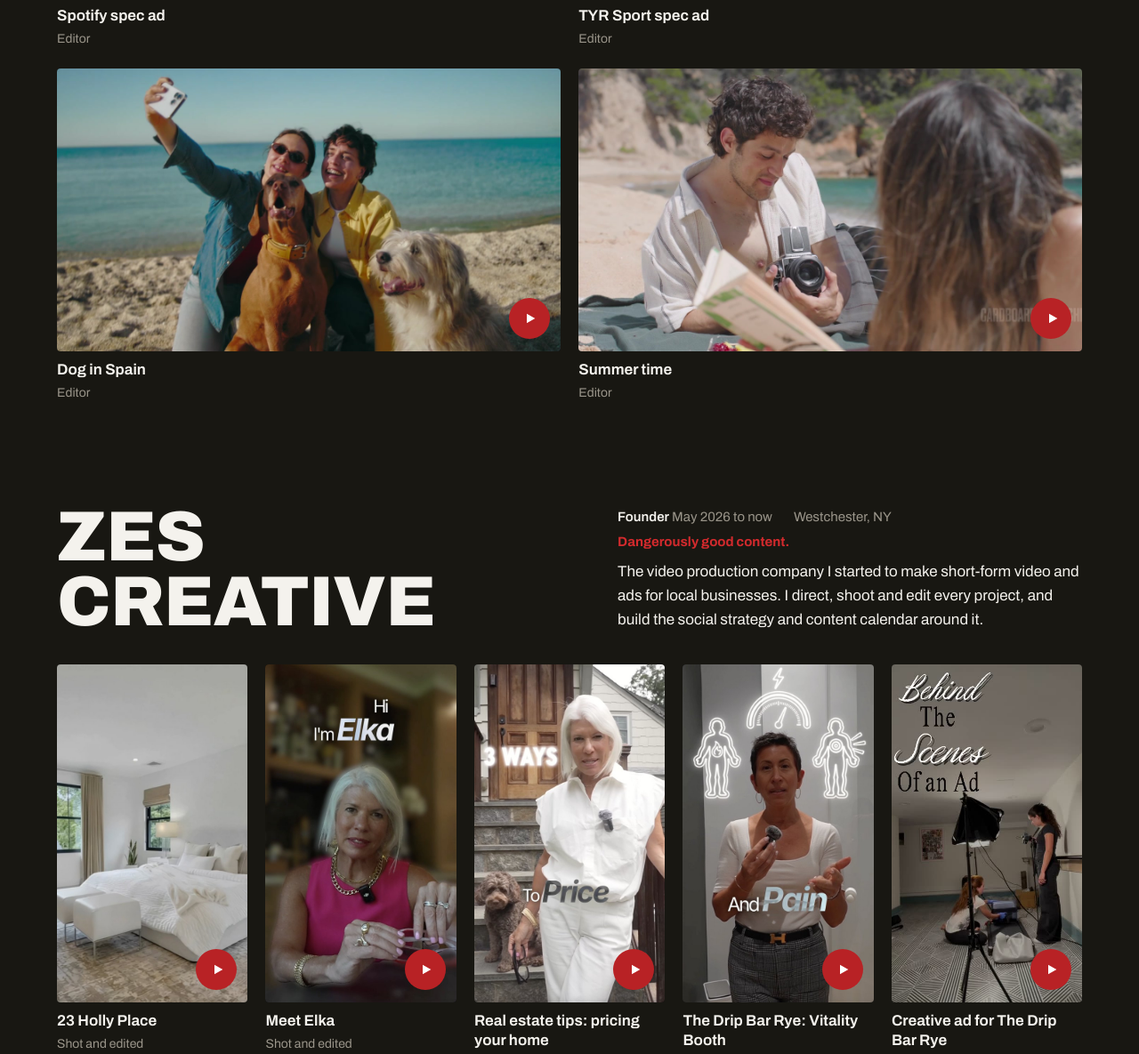
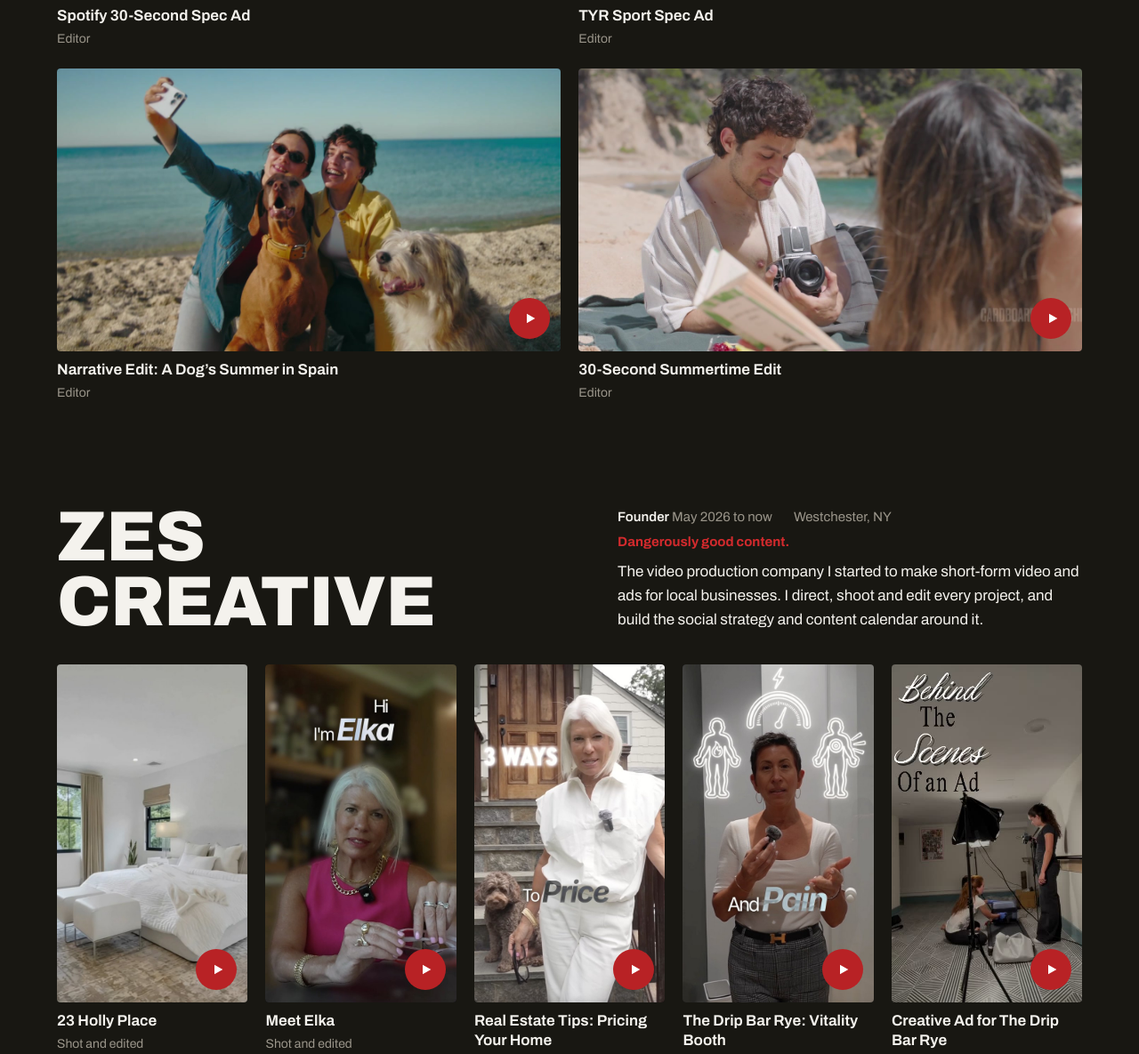
Before and after one commit to zarasuvanto/zarasuvanto.github.io, a plain HTML site: page index.html in a window 1280 px wide. Shown: the part 1413-2598 px from the top of the page at 89% size. Drawn offline with Linux system fonts and the light colour scheme.

Commit message:
Professional title-case video titles; new Cardboard Spaceship titles
Co-Authored-By: Claude Opus 5.5 <noreply@anthropic.com>
Claude-Session: https://claude.ai/code/session_013btqU6dvFH5skpZ7Qx4Vc4

```diff
--- a/index.html
+++ b/index.html
@@ -344,10 +344,10 @@ const WORK = [
     meta: [["Video editing intern", "Remote, Summer 2026"]],
     about: "As a remote intern, I edited commercial spots and spec ads of different lengths in Final Cut Pro with MotionVFX, working directly with the Head of Production.",
     items: [
-      { file: "cs-spotify-spec", title: "Spotify spec ad", role: "Editor", shape: "h", secs: 25 },
-      { file: "cs-tyr-spec", title: "TYR Sport spec ad", role: "Editor", shape: "h", secs: 26 },
-      { file: "cs-dog-in-spain", title: "Dog in Spain", role: "Editor", shape: "h", secs: 29 },
-      { file: "cs-summer-time", title: "Summer time", role: "Editor", shape: "h", secs: 31 }
+      { file: "cs-spotify-spec", title: "Spotify 30-Second Spec Ad", role: "Editor", shape: "h", secs: 25 },
+      { file: "cs-tyr-spec", title: "TYR Sport Spec Ad", role: "Editor", shape: "h", secs: 26 },
+      { file: "cs-dog-in-spain", title: "Narrative Edit: A Dog’s Summer in Spain", role: "Editor", shape: "h", secs: 29 },
+      { file: "cs-summer-time", title: "30-Second Summertime Edit", role: "Editor", shape: "h", secs: 31 }
     ]
   },
   {
@@ -358,9 +358,9 @@ const WORK = [
     items: [
       { file: "zes-23-holly-place", title: "23 Holly Place", role: "Shot and edited", shape: "v", secs: 46 },
       { file: "zes-elka-intro", title: "Meet Elka", role: "Shot and edited", shape: "v", secs: 50 },
-      { file: "zes-pricing-a-house", title: "Real estate tips: pricing your home", role: "Shot and edited", shape: "v", secs: 40 },
+      { file: "zes-pricing-a-house", title: "Real Estate Tips: Pricing Your Home", role: "Shot and edited", shape: "v", secs: 40 },
       { file: "zes-vitality-booth", title: "The Drip Bar Rye: Vitality Booth", role: "Shot and edited, part of a series on each modality", shape: "v", secs: 32 },
-      { file: "zes-airport-bts", title: "Creative ad for The Drip Bar Rye", role: "Shot and edited, with behind the scenes", shape: "v", secs: 36 }
+      { file: "zes-airport-bts", title: "Creative Ad for The Drip Bar Rye", role: "Shot and edited, with behind the scenes", shape: "v", secs: 36 }
     ]
   },
   {
@@ -370,13 +370,13 @@ const WORK = [
     groups: [
       { name: "News Live at 6", note: "Tuesday nights",
         items: [
-          { file: "ctv-creator-economy", title: "Newhouse and Whitman launch a Center for the Creator Economy", role: "2:49 live shot and package from the event, 2 interviews", shape: "h" },
-          { file: "ctv-dj-skills", title: "Syracuse student DJs take their sets from dorm rooms to the club", role: "2:18 package with standup, 3 interviews", shape: "h" }
+          { file: "ctv-creator-economy", title: "Newhouse and Whitman Launch a Center for the Creator Economy", role: "2:49 live shot and package from the event, 2 interviews", shape: "h" },
+          { file: "ctv-dj-skills", title: "Syracuse Student DJs Take Their Sets From Dorm Rooms to the Club", role: "2:18 package with standup, 3 interviews", shape: "h" }
         ] },
       { name: "Juice and Java", note: "Saturday mornings",
         items: [
-          { file: "ctv-chancellors-review", title: "The Chancellor’s Review and ROTC cadets", role: "1:36 package with standup, 3 interviews", shape: "h" },
-          { file: "ctv-inn-complete", title: "Inn Complete reopens on South Campus after renovation", role: "1:36 package with standup, 3 interviews", shape: "h" }
+          { file: "ctv-chancellors-review", title: "The Chancellor’s Review and ROTC Cadets", role: "1:36 package with standup, 3 interviews", shape: "h" },
+          { file: "ctv-inn-complete", title: "Inn Complete Reopens on South Campus After Renovation", role: "1:36 package with standup, 3 interviews", shape: "h" }
         ] }
     ]
   }
```
